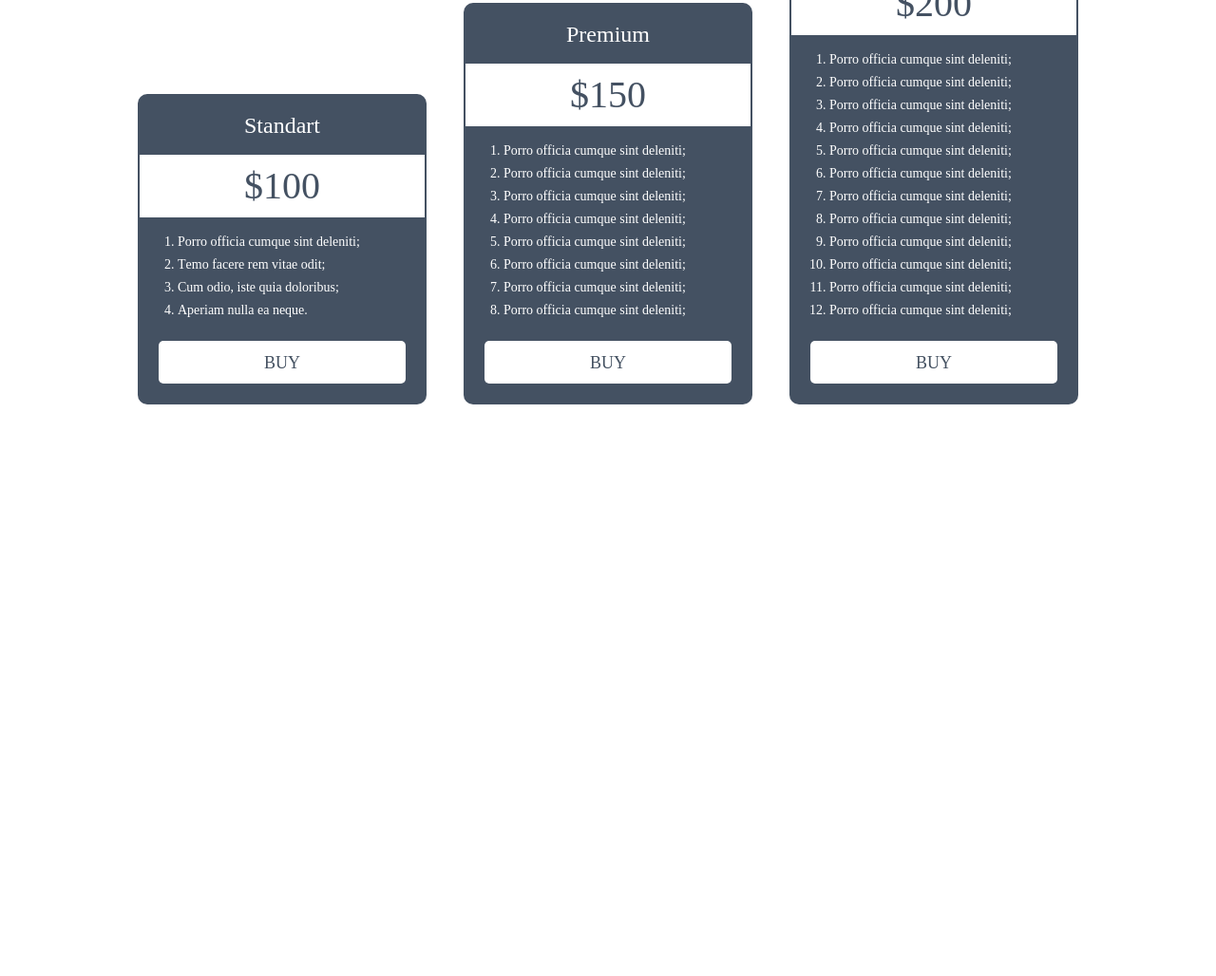
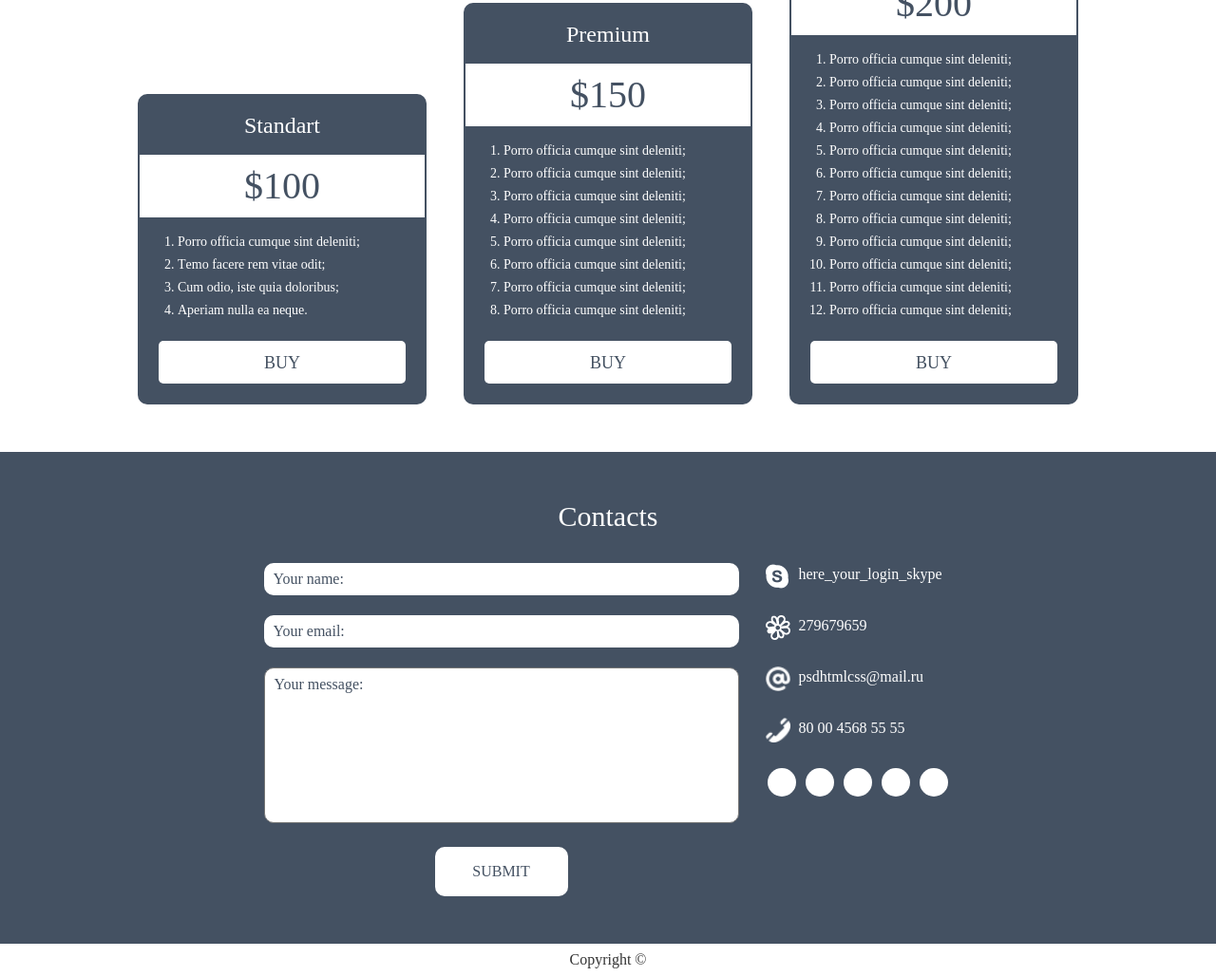
Before and after one commit to RustamSaifutdinov1/Site-4, a plain HTML site: page index.html in a window 1280 px wide. Shown: the part 2308-3336 px from the top of the page at 95% size. Before the commit the page ends 2784 px from the top, so only its background shows below. Drawn offline with Linux system fonts and the light colour scheme.

Commit message:
make footer block

```diff
--- a/index.html
+++ b/index.html
@@ -243,7 +243,33 @@
                 </div>
             </section>
         </main>
-        <footer class="page-footer"></footer>
+        <footer class="page-footer">
+            <span class="page-footer-heading">Contacts</span>
+            <div class="page-footer-wrp">
+                <form action="#" class="page-footer-form">
+                    <input type="name" class="page-footer-form-name" placeholder="Your name:">
+                    <input type="email" class="page-footer-form-mail" placeholder="Your email:">
+                    <textarea name="message" class="page-footer-form-textarea" placeholder="Your message:"></textarea>
+                    <input type="submit" class="page-footer-form-button">
+                </form>
+                <div class="page-footer-contacts">
+                    <ul class="page-footer-contacts-list">
+                        <li class="page-footer-contacts-list-item footerli1 ">here_your_login_skype</li>
+                        <li class="page-footer-contacts-list-item footerli2">279679659</li>
+                        <li class="page-footer-contacts-list-item footerli3">psdhtmlcss@mail.ru</li>
+                        <li class="page-footer-contacts-list-item footerli4">80 00 4568 55 55</li>
+                    </ul>
+                    <div class="page-footer-contacts-wrp">
+                        <a href="#" class="page-footer-contacts-link"></a>
+                        <a href="#" class="page-footer-contacts-link"></a>
+                        <a href="#" class="page-footer-contacts-link"></a>
+                        <a href="#" class="page-footer-contacts-link"></a>
+                        <a href="#" class="page-footer-contacts-link"></a>
+                    </div>
+                </div>
+            </div>
+            <p class="page-footer-copyright text">Copyright &copy;</p>
+        </footer>
     </div>
 </body>
 
--- a/style.css
+++ b/style.css
@@ -335,3 +335,175 @@ body{
     background-color: #d2d2d4;
     color: #ffffff;
 }
+.page-footer{
+    width: 100%;
+    background-color: #445162;
+    padding: 50px 0 0 0 ;
+    box-sizing: border-box;
+}
+.page-footer-heading{
+    color: #ffffff;
+    font-family: "Arial MT";
+    font-size: 30px;
+    font-weight: 400;
+    line-height: 36px;
+    text-align: center;
+    display: block;
+}
+.page-footer-wrp{
+    display: flex;
+    justify-content: center;
+    padding:0 0 50px 0;
+}
+input{
+    display:block;
+    border:none;
+}
+input::-webkit-input-placeholder{
+    color: #445162;
+    font-family: "Arial MT";
+    font-size: 16px;
+    font-weight: 400;
+    line-height: 24px;
+    text-align: left;
+}
+textarea::-webkit-input-placeholder{
+    color: #445162;
+    font-family: "Arial MT";
+    font-size: 16px;
+    font-weight: 400;
+    line-height: 24px;
+    text-align: left;
+}
+.page-footer-form-name{
+    width: 500px;
+    height: 34px;
+    background-color: #ffffff;
+    border-radius: 10px;
+    margin: 31px 0 21px 0;
+    outline: none;
+    padding: 0 0 0 10px;
+    box-sizing: border-box;
+}
+.page-footer-form-mail{
+    width: 500px;
+    height: 34px;
+    background-color: #ffffff;
+    border-radius: 10px;
+    margin: 0 0 21px 0;
+    outline: none;
+    padding: 0 0 0 10px;
+    box-sizing: border-box;
+}
+.page-footer-form-textarea{
+    width: 500px;
+    height: 164px;
+    background-color: #ffffff;
+    border-radius: 10px;
+    margin: 0 0 21px 0;
+    outline: none;
+    padding: 5px 0 0 10px;
+    box-sizing: border-box;
+    resize: none;
+}
+.page-footer-form-button{
+    display:block;
+    background-color: #ffffff;
+    outline: none;
+    border-radius: 10px;
+    width: 140px;
+    padding: 14px 0;
+    color: #445162;
+    font-family: "Arial - Bold MT";
+    font-size: 16px;
+    font-weight: 400;
+    line-height: 24px;
+    text-align: center;
+    text-transform: uppercase;
+    margin:0 auto;
+    box-sizing: border-box;
+}
+.page-footer-form-button:hover{
+    background-color: #d2d2d4;
+    color: #ffffff;
+}
+.page-footer-contacts-list{
+    margin:31px 0 0 0;
+    padding:0 0 0 63px;
+    list-style-type: none;
+}
+.page-footer-contacts-list-item{
+    color: #ffffff;
+    font-family: "Arial MT";
+    font-size: 16px;
+    font-weight: 400;
+    line-height: 24px;
+    text-align: left;
+    position: relative;
+    padding: 0 0 30px 0;
+}
+.footerli1:before {
+    content: "";
+    display: block;
+    width: 24px;
+    height: 26px;
+    position: absolute;
+    top: 1px;
+    left: -35px;
+    background-image: url('../Site-4/images/skype_icon.png');
+    background-size: cover;
+  }
+.footerli2:before {
+    content: "";
+    display: block;
+    width: 26px;
+    height: 26px;
+    position: absolute;
+    top: 1px;
+    left: -35px;
+    background-image: url('../Site-4/images/icq_icon.png');
+    background-size: cover;
+  }
+.footerli3:before {
+    content: "";
+    display: block;
+    width: 26px;
+    height: 26px;
+    position: absolute;
+    top: 1px;
+    left: -35px;
+    background-image: url('../Site-4/images/email_icon.png');
+    background-size: cover;
+}
+.footerli4:before {
+    content: "";
+    display: block;
+    width: 26px;
+    height: 26px;
+    position: absolute;
+    top: 1px;
+    left: -35px;
+    background-image: url('../Site-4/images/phone_icon.png');
+    background-size: cover;
+}
+.page-footer-contacts-wrp{
+    margin: 0 0 0 25px;
+    display: flex;
+}
+.page-footer-contacts-link{
+    text-decoration: none;
+    display:block;
+    background-color: #fff;
+    border-radius: 50%;
+    color:#fff;
+    margin: 0 5px;
+    height: 30px;
+    width: 30px;
+
+}
+.page-footer-copyright{
+    background-color: #fff;
+    text-align: center;
+    margin:0;
+    padding:5px 0;
+}
```
Also changed, not shown: images/email_icon.png (added), images/icq_icon.png (added), images/phone_icon.png (added), images/skype_icon.png (added).
